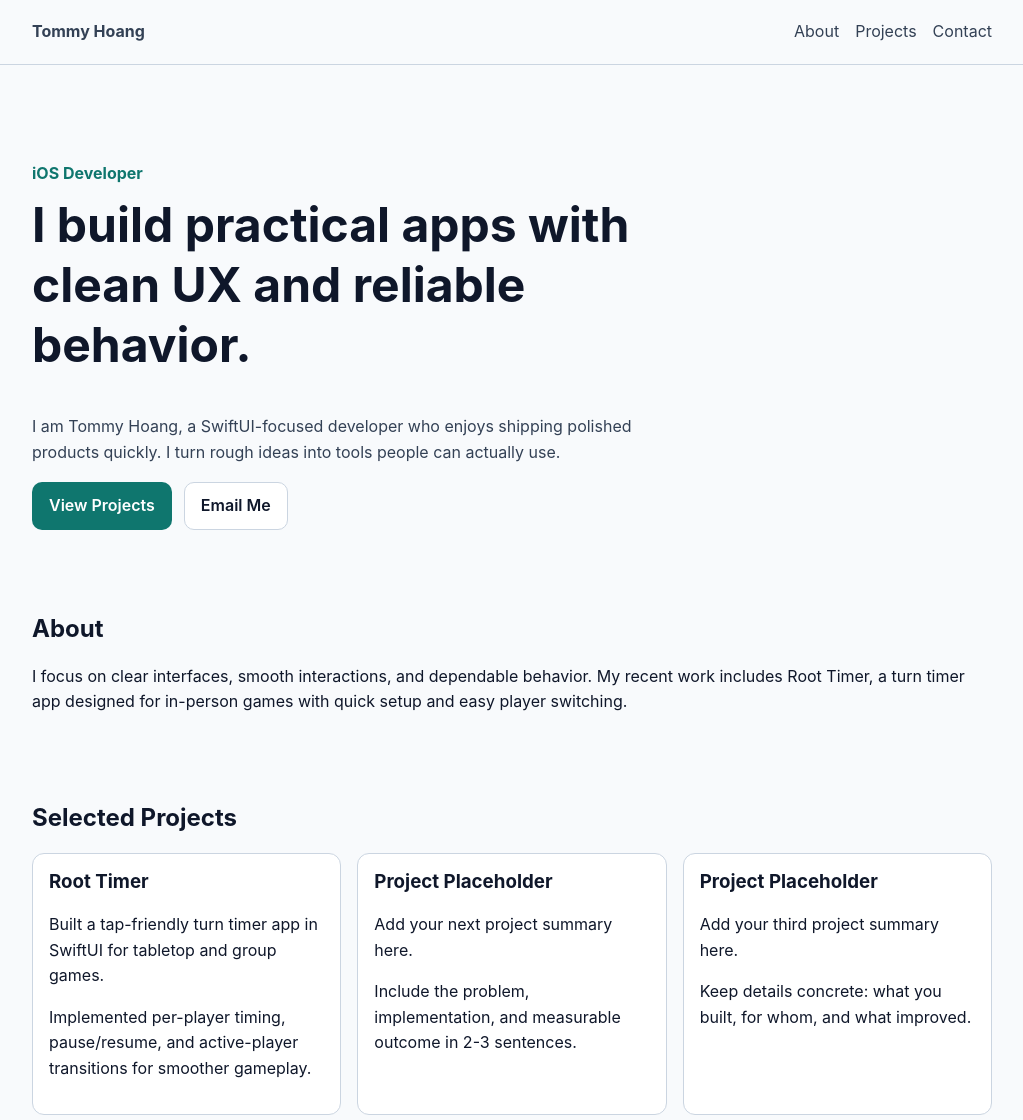
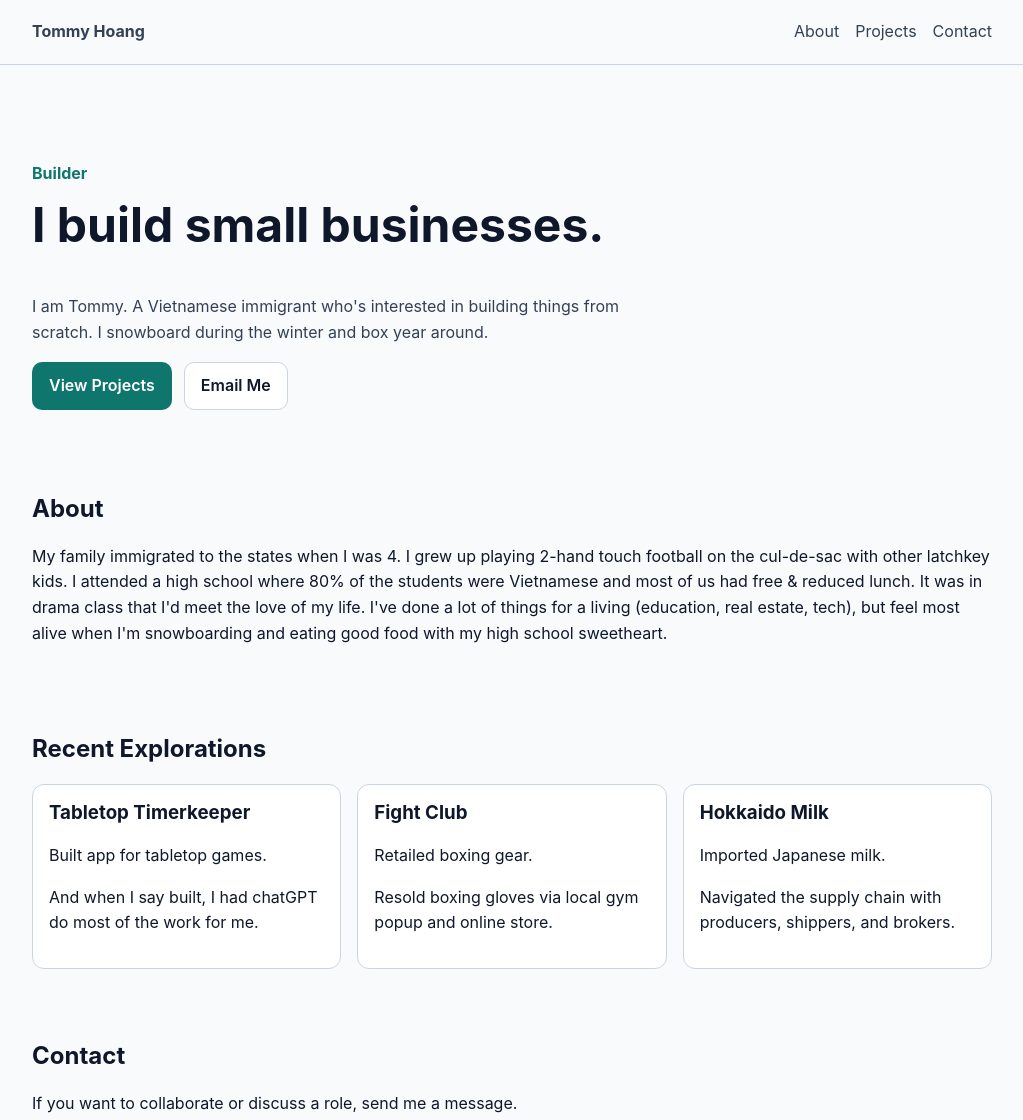
Before and after one commit to hoangtommy/tommyhoang.com, a plain HTML site: page index.html in a window 1280 px wide. Shown: the top 1120 px of the page, without its empty margins (128-1151 px from the left). Drawn offline with Linux system fonts and the light colour scheme.

Commit message:
updated content

```diff
--- a/index.html
+++ b/index.html
@@ -3,11 +3,11 @@
 <head>
   <meta charset="utf-8">
   <meta name="viewport" content="width=device-width, initial-scale=1">
-  <title>Tommy Hoang | iOS Developer</title>
-  <meta name="description" content="Portfolio of Tommy Hoang, an iOS developer building practical SwiftUI apps with clean UX.">
+  <title>Tommy Hoang | Builder</title>
+  <meta name="description" content="Portfolio of Tommy Hoang, a builder.">
   <meta name="theme-color" content="#0f172a">
-  <meta property="og:title" content="Tommy Hoang | iOS Developer">
-  <meta property="og:description" content="I build practical, polished iOS apps with SwiftUI.">
+  <meta property="og:title" content="Tommy Hoang | Builder">
+  <meta property="og:description" content="I build small businesses.">
   <meta property="og:type" content="website">
   <meta property="og:url" content="https://tommyhoang.com">
   <link rel="canonical" href="https://tommyhoang.com">
@@ -28,11 +28,11 @@
 
   <main id="main">
     <section id="top" class="hero container">
-      <p class="eyebrow">iOS Developer</p>
-      <h1>I build practical apps with clean UX and reliable behavior.</h1>
+      <p class="eyebrow">Builder</p>
+      <h1>I build small businesses.</h1>
       <p class="hero-copy">
-        I am Tommy Hoang, a SwiftUI-focused developer who enjoys shipping polished products quickly.
-        I turn rough ideas into tools people can actually use.
+        I am Tommy. A Vietnamese immigrant who's interested in building things from scratch.
+        I snowboard during the winter and box year around.
       </p>
       <div class="hero-cta">
         <a class="btn btn-primary" href="#projects">View Projects</a>
@@ -43,28 +43,29 @@
     <section id="about" class="section container">
       <h2>About</h2>
       <p>
-        I focus on clear interfaces, smooth interactions, and dependable behavior. My recent work includes
-        Root Timer, a turn timer app designed for in-person games with quick setup and easy player switching.
+        My family immigrated to the states when I was 4. I grew up playing 2-hand touch football on the cul-de-sac with other latchkey kids.
+        I attended a high school where 80% of the students were Vietnamese and most of us had free & reduced lunch. It was in drama class that I'd meet
+        the love of my life. I've done a lot of things for a living (education, real estate, tech), but feel most alive when I'm snowboarding and eating good food with my high school sweetheart.
       </p>
     </section>
 
     <section id="projects" class="section container">
-      <h2>Selected Projects</h2>
+      <h2>Recent Explorations</h2>
       <div class="project-grid">
         <article class="card">
-          <h3>Root Timer</h3>
-          <p>Built a tap-friendly turn timer app in SwiftUI for tabletop and group games.</p>
-          <p>Implemented per-player timing, pause/resume, and active-player transitions for smoother gameplay.</p>
+          <h3>Tabletop Timerkeeper</h3>
+          <p>Built app for tabletop games.</p>
+          <p>And when I say built, I had chatGPT do most of the work for me.</p>
         </article>
         <article class="card">
-          <h3>Project Placeholder</h3>
-          <p>Add your next project summary here.</p>
-          <p>Include the problem, implementation, and measurable outcome in 2-3 sentences.</p>
+          <h3>Fight Club</h3>
+          <p>Retailed boxing gear.</p>
+          <p>Resold boxing gloves via local gym popup and online store.</p>
         </article>
         <article class="card">
-          <h3>Project Placeholder</h3>
-          <p>Add your third project summary here.</p>
-          <p>Keep details concrete: what you built, for whom, and what improved.</p>
+          <h3>Hokkaido Milk</h3>
+          <p>Imported Japanese milk.</p>
+          <p>Navigated the supply chain with producers, shippers, and brokers.</p>
         </article>
       </div>
     </section>
```
